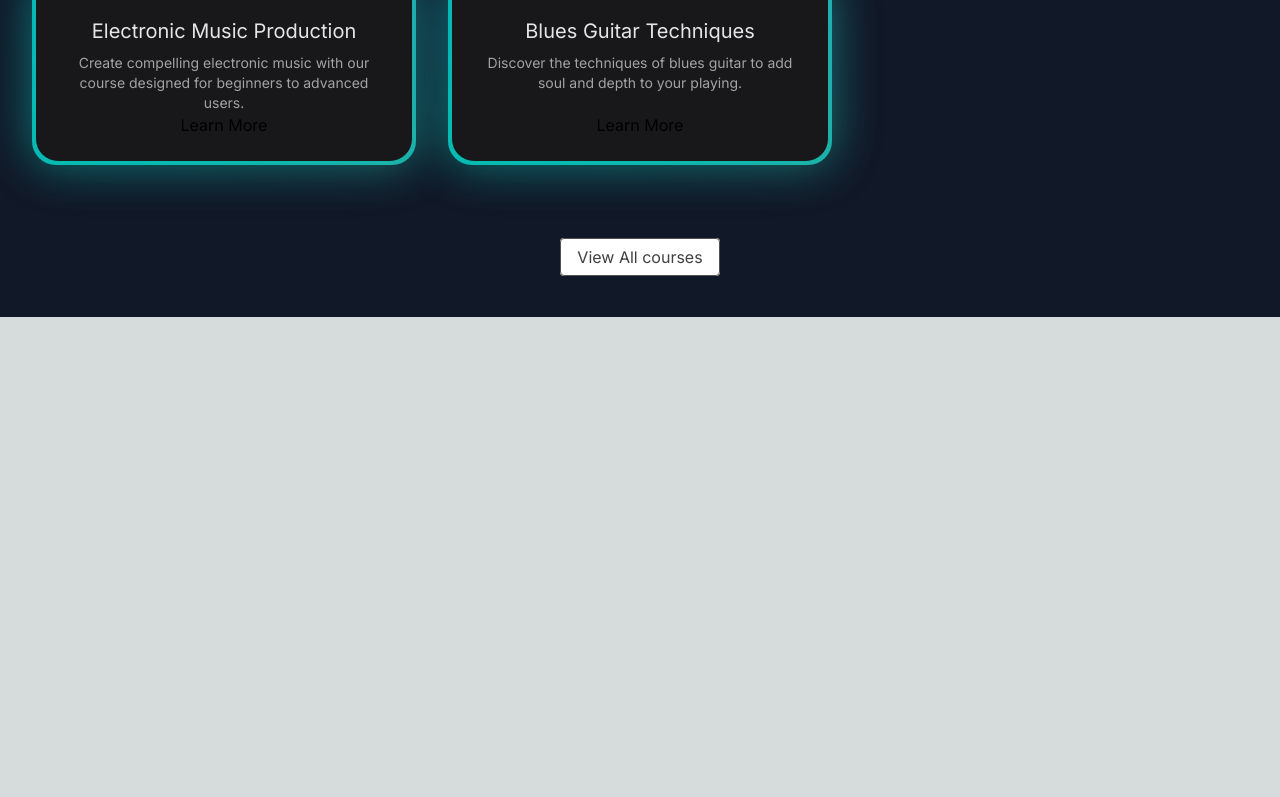
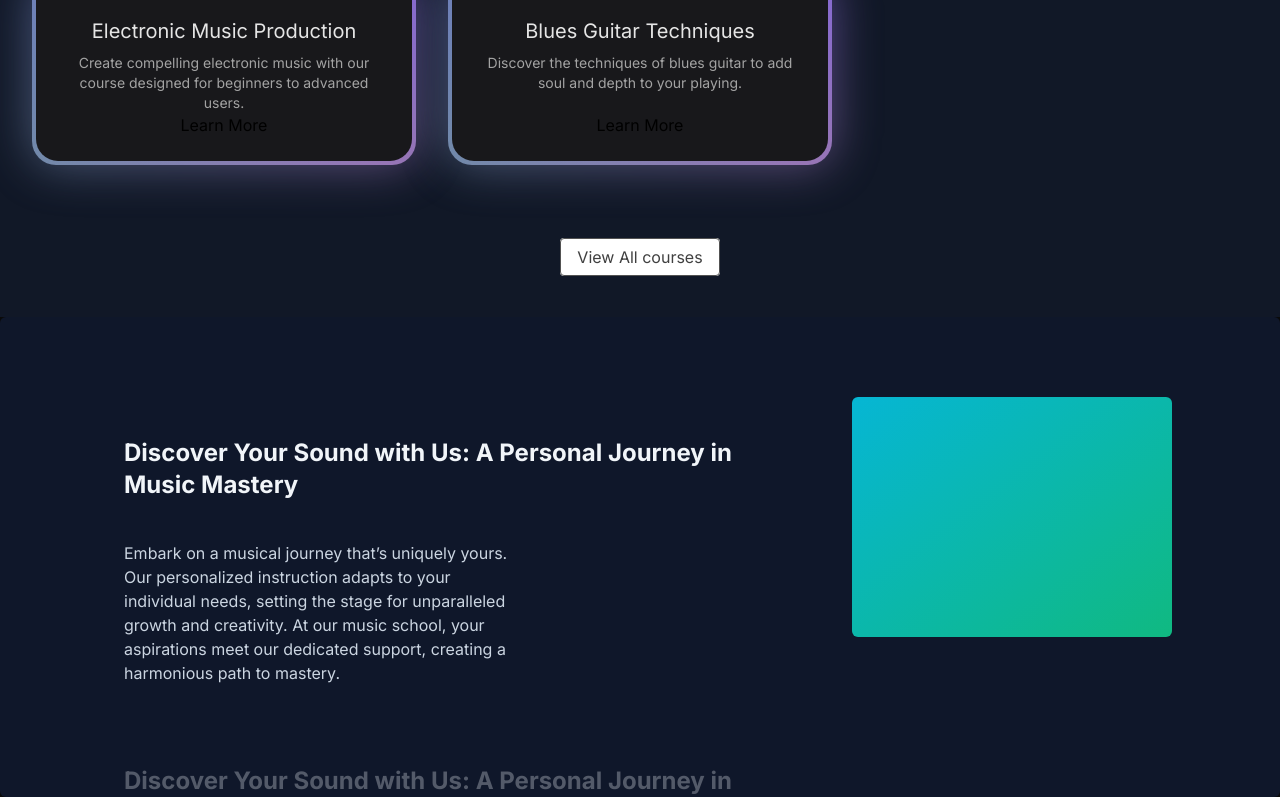
Before and after one commit to Pawan-9328/MusicNext.js, a Next.js app: page / in a window 1280 px wide. Shown: the part 1051-1848 px from the top of the page. Before the commit the page ends 1368 px from the top, so only its background shows below. Built offline with nearby package versions, Linux system fonts and the light colour scheme.

Commit message:
Designing sticky scroll

```diff
--- /dev/null
+++ b/src/app/components/WhyChooseUs.tsx
@@ -0,0 +1,47 @@
+"use client";
+import React from "react";
+import { StickyScroll } from "./ui/sticky-scroll-reveal";
+
+const musicSchoolContent = [
+  {
+    title: "Discover Your Sound with Us: A Personal Journey in Music Mastery",
+    description:
+      "Embark on a musical journey that’s uniquely yours. Our personalized instruction adapts to your individual needs, setting the stage for unparalleled growth and creativity. At our music school, your aspirations meet our dedicated support, creating a harmonious path to mastery.",
+  },
+  {
+    title: "Discover Your Sound with Us: A Personal Journey in Music Mastery",
+    description:
+      "Embark on a musical journey that’s uniquely yours. Our personalized instruction adapts to your individual needs, setting the stage for unparalleled growth and creativity. At our music school, your aspirations meet our dedicated support, creating a harmonious path to mastery.",
+  },
+  {
+    title: "Discover Your Sound with Us: A Personal Journey in Music Mastery",
+    description:
+      "Embark on a musical journey that’s uniquely yours. Our personalized instruction adapts to your individual needs, setting the stage for unparalleled growth and creativity. At our music school, your aspirations meet our dedicated support, creating a harmonious path to mastery.",
+  },
+  {
+    title: "Live Feedback & Engagement",
+    description:
+      "Immerse yourself in an interactive learning experience where feedback is immediate, just like real-time changes in a collaborative project. This approach enhances your understanding and mastery of music concepts and performance techniques.",
+  },
+  {
+    title: "Cutting-Edge Curriculum",
+    description:
+      "Our curriculum is continuously updated to include the latest music education trends and technologies, ensuring you’re always learning with the most current and effective methods. Say goodbye to outdated materials and welcome an education that evolves with the industry.",
+  },
+  {
+    title: "Limitless Learning Opportunities",
+    description:
+      "With our expansive resource library and dynamic course offerings, you’ll never find yourself without something new to explore. Our platform provides continuous opportunities for growth, ensuring your musical skills are always advancing.",
+  },
+];
+
+function WhyChooseUs() {
+  return (
+    <div>
+      {/* ..make sure you pass only array properties..  */}
+      <StickyScroll content={musicSchoolContent} />
+    </div>
+  );
+}
+
+export default WhyChooseUs;
--- /dev/null
+++ b/src/app/components/ui/sticky-scroll-reveal.tsx
@@ -0,0 +1,105 @@
+"use client";
+import React, { useRef } from "react";
+import { useMotionValueEvent, useScroll } from "framer-motion";
+import { motion } from "framer-motion";
+import { cn } from "@/utils/cn";
+
+export const StickyScroll = ({
+  content,
+  contentClassName,
+}: {
+  content: {
+    title: string;
+    description: string;
+    content?: React.ReactNode | any;
+  }[];
+  contentClassName?: string;
+}) => {
+  const [activeCard, setActiveCard] = React.useState(0);
+  const ref = useRef<any>(null);
+  const { scrollYProgress } = useScroll({
+    // uncomment line 22 and comment line 23 if you DONT want the overflow container and want to have it change on the entire page scroll
+    // target: ref
+    container: ref,
+    offset: ["start start", "end start"],
+  });
+  const cardLength = content.length;
+
+  useMotionValueEvent(scrollYProgress, "change", (latest) => {
+    const cardsBreakpoints = content.map((_, index) => index / cardLength);
+    const closestBreakpointIndex = cardsBreakpoints.reduce(
+      (acc, breakpoint, index) => {
+        const distance = Math.abs(latest - breakpoint);
+        if (distance < Math.abs(latest - cardsBreakpoints[acc])) {
+          return index;
+        }
+        return acc;
+      },
+      0
+    );
+    setActiveCard(closestBreakpointIndex);
+  });
+
+  const backgroundColors = [
+    "var(--slate-900)",
+    "var(--black)",
+    "var(--neutral-900)",
+  ];
+  const linearGradients = [
+    "linear-gradient(to bottom right, var(--cyan-500), var(--emerald-500))",
+    "linear-gradient(to bottom right, var(--pink-500), var(--indigo-500))",
+    "linear-gradient(to bottom right, var(--orange-500), var(--yellow-500))",
+  ];
+  return (
+    <motion.div
+      animate={{
+        backgroundColor: backgroundColors[activeCard % backgroundColors.length],
+      }}
+      className="h-[30rem] overflow-y-auto flex justify-center relative space-x-10 rounded-md p-10"
+      ref={ref}
+    >
+      <div className="div relative flex items-start px-4">
+        <div className="max-w-2xl">
+          {content.map((item, index) => (
+            <div key={item.title + index} className="my-20">
+              <motion.h2
+                initial={{
+                  opacity: 0,
+                }}
+                animate={{
+                  opacity: activeCard === index ? 1 : 0.3,
+                }}
+                className="text-2xl font-bold text-slate-100"
+              >
+                {item.title}
+              </motion.h2>
+              <motion.p
+                initial={{
+                  opacity: 0,
+                }}
+                animate={{
+                  opacity: activeCard === index ? 1 : 0.3,
+                }}
+                className="text-kg text-slate-300 max-w-sm mt-10"
+              >
+                {item.description}
+              </motion.p>
+            </div>
+          ))}
+          <div className="h-40" />
+        </div>
+      </div>
+      <motion.div
+        animate={{
+          background: linearGradients[activeCard % linearGradients.length],
+        }}
+        className={cn(
+          "hidden lg:block h-60 w-80 rounded-md bg-white sticky top-10 overflow-hidden",
+          contentClassName
+        )}
+      >
+        {content[activeCard].content ?? null}
+      </motion.div>
+    </motion.div>
+  );
+};
--- a/src/app/page.tsx
+++ b/src/app/page.tsx
@@ -1,5 +1,6 @@
 import HeroSection from "./components/HeroSection";
 import FeaturedCourses from "./components/FeaturedCourses";
+import WhyChooseUs from "./components/WhyChooseUs";
 
 export default function Home() {
   return (
@@ -7,6 +8,7 @@
 
       <HeroSection />
       <FeaturedCourses/>
+      <WhyChooseUs/>
     </main>
   );
 }
```
